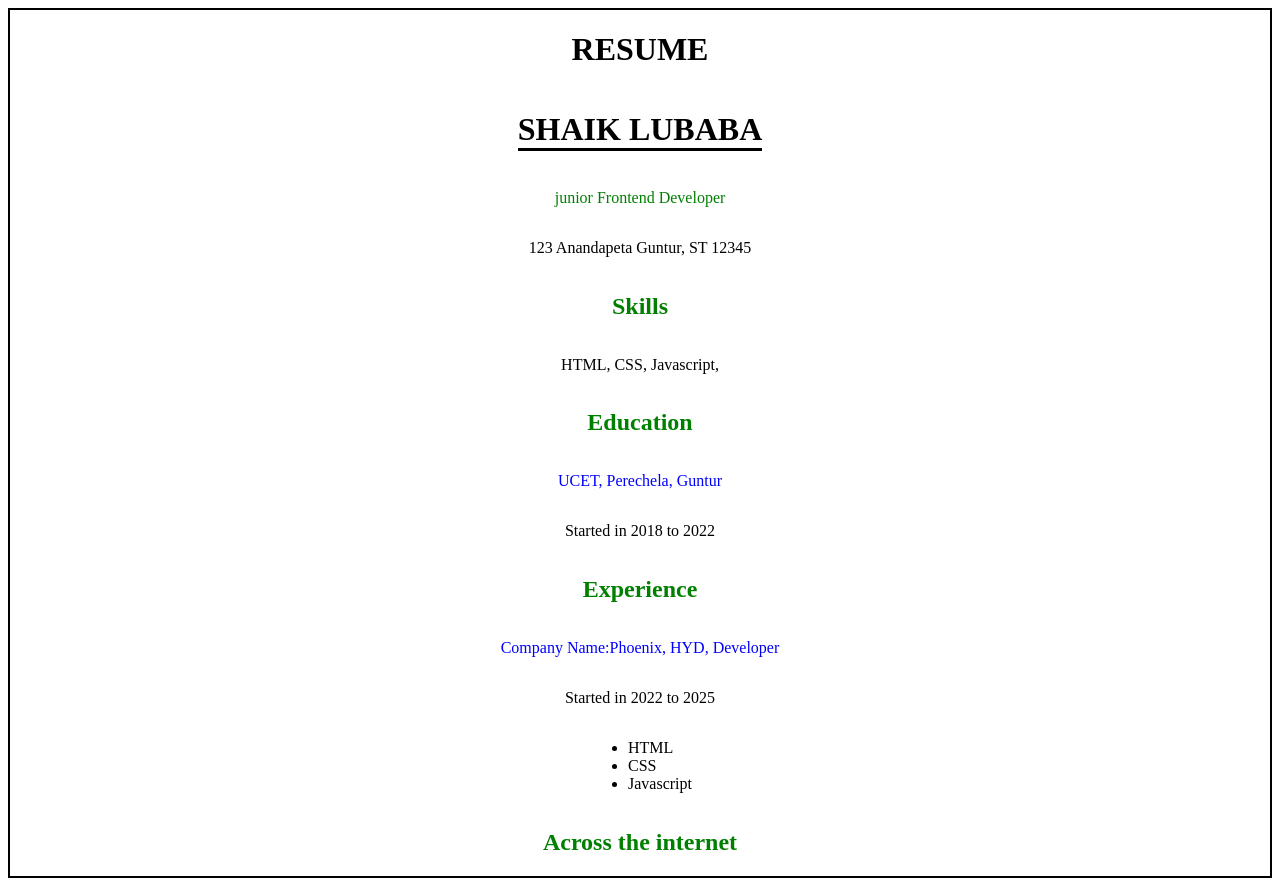
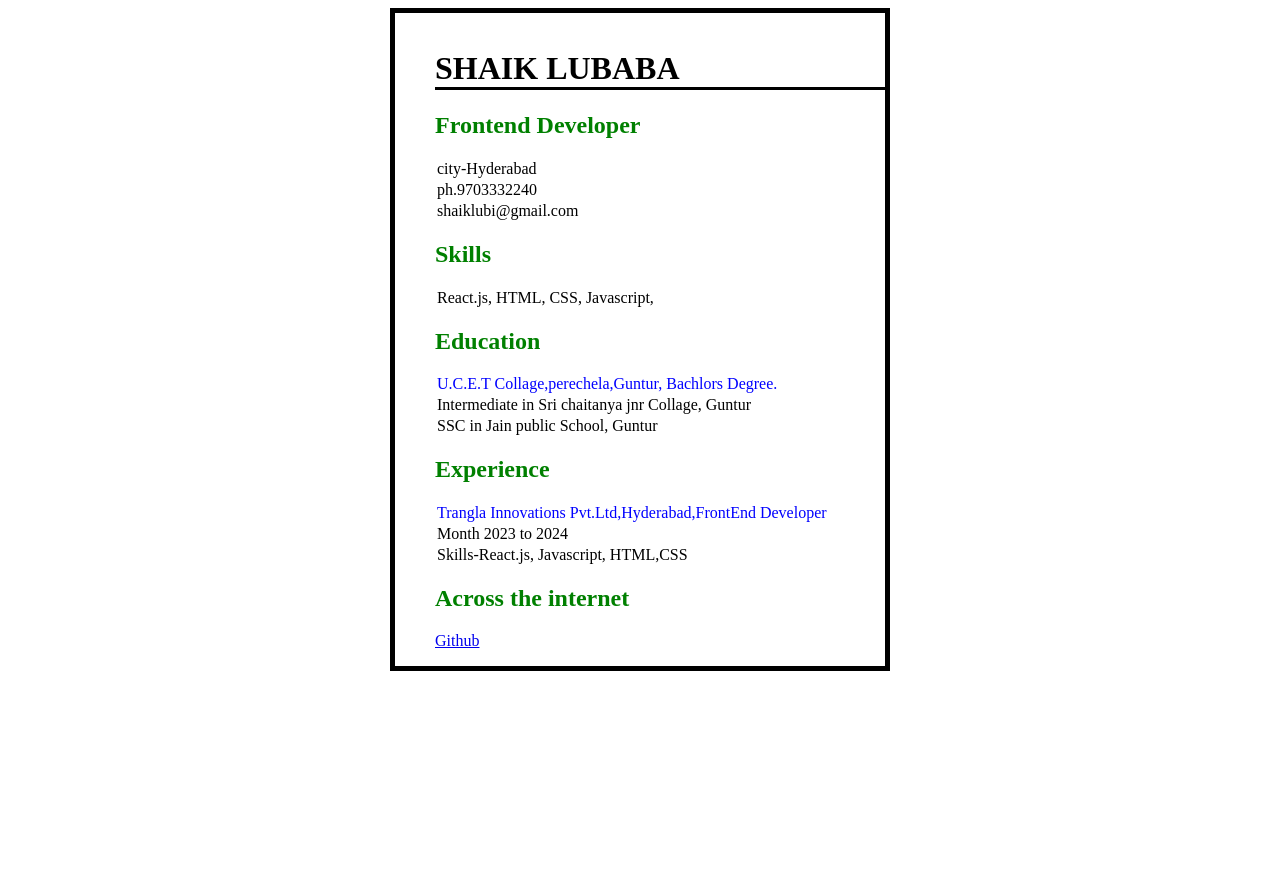
Before and after one commit to lubabashaik/Single-Page-CV, a plain HTML site: page index.cv.html in a window 1280 px wide. After the commit the page ends 800 px from the top, so only its background shows below. Drawn offline with Linux system fonts and the light colour scheme.

Commit message:
index.cv

```diff
--- a/index.cv.html
+++ b/index.cv.html
@@ -5,53 +5,76 @@
     <meta charset="UTF-8">
     <meta name="viewport" content="width=device-width, initial-scale=1.0">
     <title>my Website</title>
-    <link>
-</head>
-
-<body>
-
-
 
     <style>
         * {
+            /* margin: 0px;
+            padding: 0px; */
             box-sizing: border-box;
         }
 
         header {
             display: flex;
             flex-direction: column;
-            align-items: center;
-            border: 2px solid black;
-
+            justify-content: center;
+            border: 5px solid black;
+            width: 500px;
+            margin: 100;
         }
 
-
-        .shaik_lubaba{
+        .shaik_lubaba {
             border-bottom: 3px solid black;
         }
 
+        .content {
+            display: flex;
+            justify-content: center;
+        }
+
+        div p {
+            margin: 1px;
+            padding: 1px;
+        }
     </style>
+
+</head>
+
+<body>
+    <div class="content">
         <header>
-        <h1>RESUME</h1>
+            <ol>
+                <h1 class="shaik_lubaba">SHAIK LUBABA</h1>
+                <div>
+                    <h2 style="color: green;">Frontend Developer</h2>
+                    <p>city-Hyderabad</p>
+                    <p>ph.9703332240</p>
+                    <p>shaiklubi@gmail.com</p>
+                </div>
 
-        <h1 class="shaik_lubaba">SHAIK LUBABA</h1>
-        <p style="color: green;">junior Frontend Developer</p>
-        <p>123 Anandapeta Guntur, ST 12345</p>
+                <div>
                     <h2 style="color: green;">Skills</h2>
-        <p>HTML, CSS, Javascript,</p>
+                    <p> React.js, HTML, CSS, Javascript,</p>
+                </div>
+                <div>
                     <h2 style="color: green;">Education</h2>
-        <P style="color: blue;">UCET, Perechela, Guntur</P>
-        <p>Started in 2018 to 2022</p>
+                    <p style="color: blue;">U.C.E.T Collage,perechela,Guntur, Bachlors Degree.</p>
+                    <p>Intermediate in Sri chaitanya jnr Collage, Guntur </p>
+                    <p>SSC in Jain public School, Guntur</p>
+                </div>
+                <div>
                     <h2 style="color: green;">Experience</h2>
-        <p style="color: blue;">Company Name:Phoenix, HYD, Developer </p>
-        <P>Started in 2022 to 2025</P>
-        <ul>
-            <li> HTML</li>
-            <li> CSS</li>
-            <li> Javascript</li>
-        </ul>
+                    <p style="color: blue;">Trangla Innovations Pvt.Ltd,Hyderabad,FrontEnd Developer </p>
+                    <p>Month 2023 to 2024</p>
+                    <p>Skills-React.js, Javascript, HTML,CSS</p>
+                </div>
+
+                <div>
                     <h2 style="color: green;"> Across the internet</h2>
+                    <a href="https://github.com/">Github</a>
+                </div>
+            </ol>
         </header>
+    </div>
 </body>
 
 </html>
```
Also changed, not shown: index.html (deleted, +0 -57 lines). Lines whose indentation alone changed are shown as unchanged.
